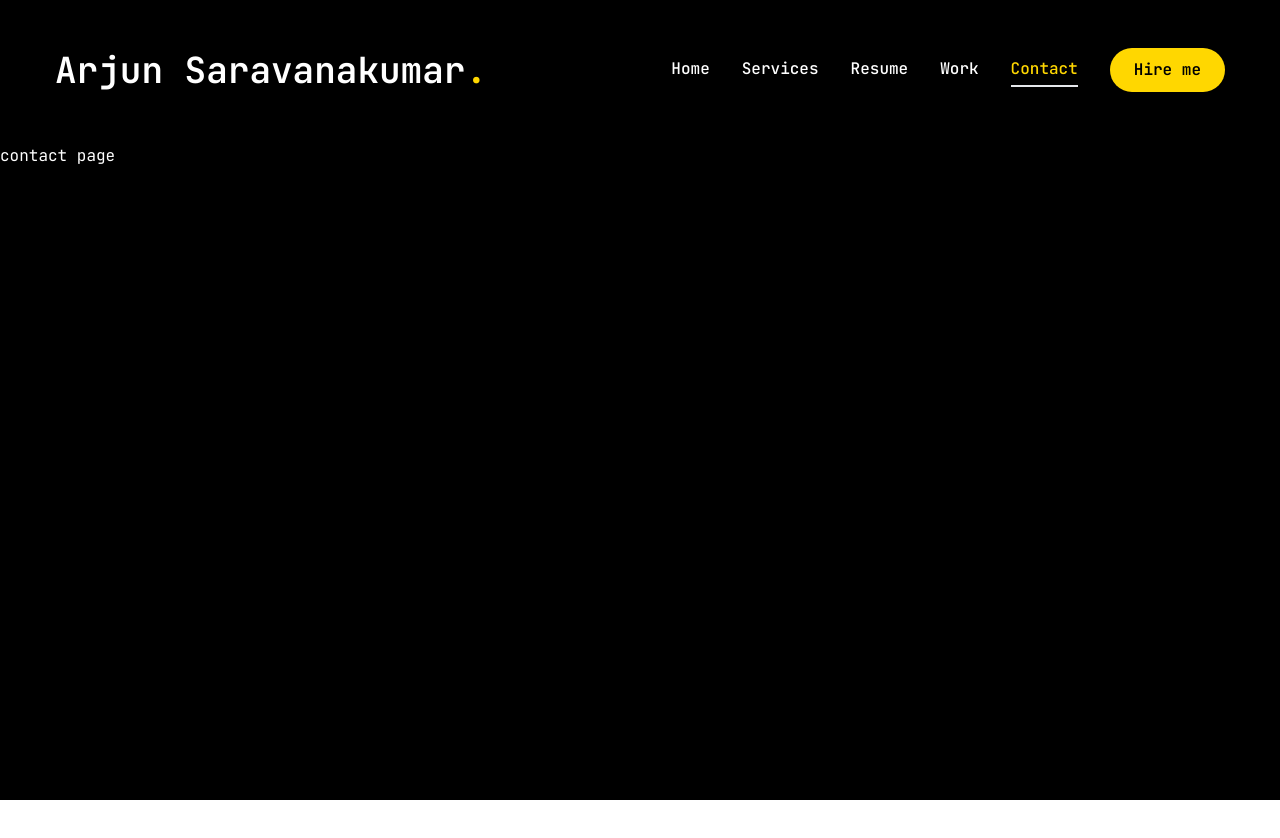
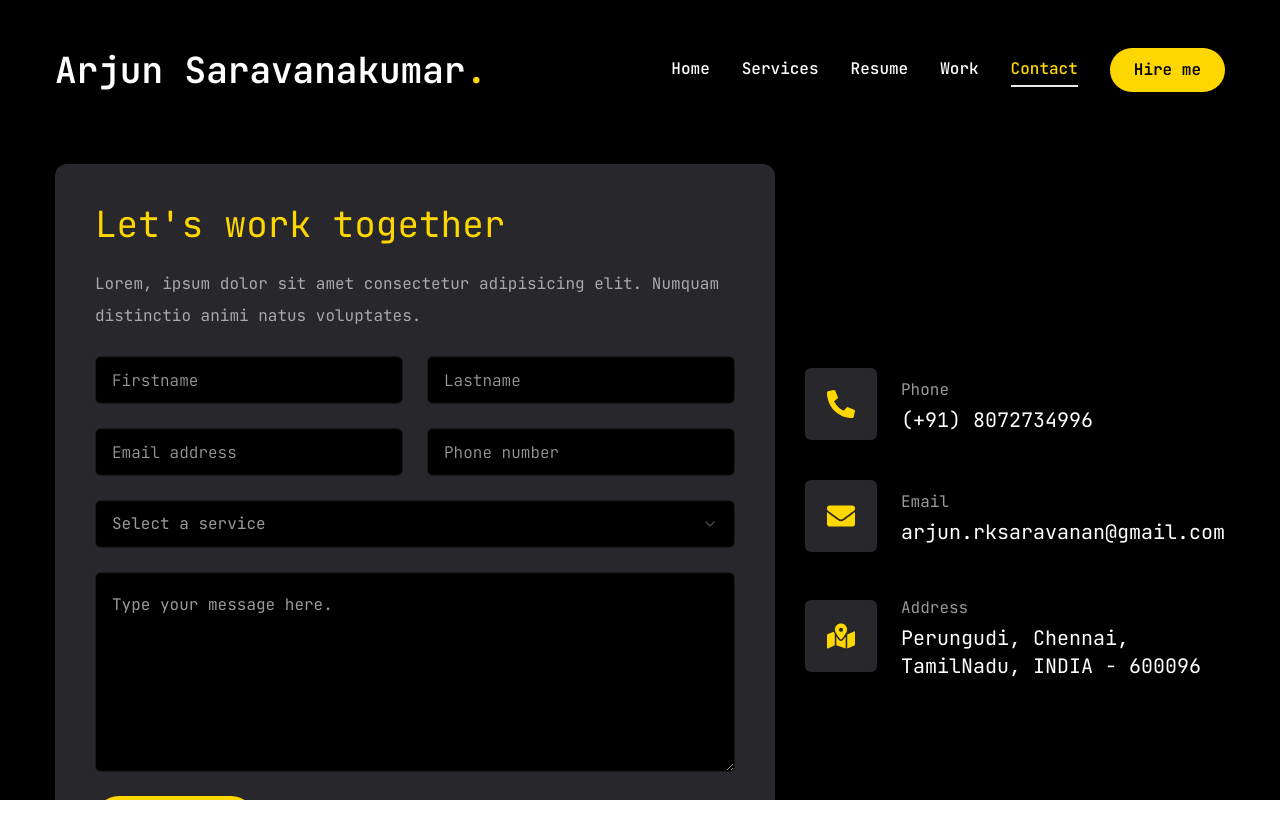
Before and after one commit to arjunrk-test/arjun-portfolio, a Next.js app: page /contact in a window 1280 px wide. Shown: the top 838 px of the page. Before the commit the page ends 800 px from the top, so only its background shows below. Built offline with nearby package versions, Linux system fonts and the light colour scheme.

Commit message:
Create Contact page

```diff
--- a/app/contact/page.jsx
+++ b/app/contact/page.jsx
@@ -1,8 +1,103 @@
-import React from "react";
+"use client";
+import { Button } from "@/components/ui/button";
+import { Input } from "@/components/ui/input";
+import { Textarea } from "@/components/ui/textarea";
+import { Select, SelectContent, SelectGroup, SelectItem, SelectLabel, SelectTrigger, SelectValue } from "@/components/ui/select";
+import { FaPhoneAlt, FaEnvelope, FaMapMarkedAlt } from "react-icons/fa";
+
+const info = [
+    {
+        icon: <FaPhoneAlt />,
+        title: 'Phone',
+        description: '(+91) 8072734996'
+    },
+    {
+        icon: <FaEnvelope />,
+        title: 'Email',
+        description: 'arjun.rksaravanan@gmail.com'
+    },
+    {
+        icon: <FaMapMarkedAlt />,
+        title: 'Address',
+        description: 'Perungudi, Chennai, TamilNadu, INDIA - 600096'
+    }
+]
+
+import { motion } from "framer-motion";
 
 const Contact = () => {
     return (
-        <div>contact page</div>
+        <motion.section
+            initial = {{ opacity: 0 }}
+            animate = {{
+                opacity: 1,
+                transition: { delay: 2.4, duration: 0.4, ease: "easeIn" },
+            }}
+            className = "py-6"
+        >
+            <div className="container mx-auto">
+                <div className="flex flex-col xl:flex-row gap-[30px]">
+                    {/* form */}
+                    <div className="xl:h-[54%] order-2 xl:order-none">
+                        <form className="flex flex-col gap-6 p-10 bg-[#27272c] rounded-xl">
+                            <h3 className="text-4xl text-accent">Let's work together</h3>
+                            <p className="text-white/60">
+                                Lorem, ipsum dolor sit amet consectetur adipisicing elit.
+                                Numquam distinctio animi natus voluptates.
+                            </p>
+                            {/* input */}
+                            <div className="grid grid-cols-1 md:grid-cols-2 gap-6">
+                                <Input type = "firstname" placeholder = "Firstname"/>
+                                <Input type = "lastname" placeholder = "Lastname"/>
+                                <Input type = "email" placeholder = "Email address"/>
+                                <Input type = "phone" placeholder = "Phone number"/>
+                            </div>
+                            {/* select */}
+                            <Select>
+                                <SelectTrigger className="w-full">
+                                    <SelectValue placeholder="Select a service" />
+                                </SelectTrigger>
+                                <SelectContent>
+                                    <SelectGroup>
+                                        <SelectLabel>Select a service</SelectLabel>
+                                        <SelectItem value = "est">Manual Testing</SelectItem>
+                                        <SelectItem value = "cst">Automation Testing</SelectItem>
+                                        <SelectItem value = "mst">Framework Development</SelectItem>
+                                        <SelectItem value = "pst">API Testing</SelectItem>
+                                    </SelectGroup>
+                                </SelectContent>
+                            </Select>
+                            <Textarea
+                            className="h-[200px]"
+                            placeholder="Type your message here."
+                            />
+                            {/* btn */}
+                            <Button size="md" className="max-w-40">
+                                Send Message
+                            </Button>
+                        </form>
+                    </div>
+                    {/* info */}
+                    <div className="flex-1 flex items-center xl:justify-end order-1 xl:order-none mb-8 xl:mb-0">
+                        <ul className="flex flex-col gap-10">
+                            {info.map((item, index) => {
+                                return(
+                                    <li key = {index} className="flex items-center gap-6">
+                                        <div className="w-[52px] h-[52px] xl:w-[72px] xl:h-[72px] bg-[#27272c] text-accent rounded-md flex items-center justify-center">
+                                            <div className="text-[28px]">{item.icon}</div>
+                                        </div>
+                                        <div className="flex-1">
+                                            <p className="text-white/60">{item.title}</p>
+                                            <h3 className="text-xl">{item.description}</h3>
+                                        </div>
+                                    </li>
+                                );
+                            })}
+                        </ul>
+                    </div>
+                </div>
+            </div>
+        </motion.section>
     )
 }
 
--- a/app/layout.jsx
+++ b/app/layout.jsx
@@ -9,7 +9,7 @@
   variable: "--font-jetbrainsMono" });
 
 export const metadata = {
-  title: "Arjun",
+  title: "Arjun Saravanakumar",
   description: "Portfolio by Arjun Saravanakumar",
 };
 
--- a/components/ui/input.jsx
+++ b/components/ui/input.jsx
@@ -7,7 +7,7 @@
     (<input
       type={type}
       className={cn(
-        "flex h-10 w-full rounded-md border border-slate-200 bg-white px-3 py-2 text-sm ring-offset-white file:border-0 file:bg-transparent file:text-sm file:font-medium placeholder:text-slate-500 focus-visible:outline-none focus-visible:ring-2 focus-visible:ring-slate-950 focus-visible:ring-offset-2 disabled:cursor-not-allowed disabled:opacity-50 dark:border-slate-800 dark:bg-slate-950 dark:ring-offset-slate-950 dark:placeholder:text-slate-400 dark:focus-visible:ring-slate-300",
+        "flex h-[48px] rounded-md border border-white/10 focus:border-accent font-light bg-primary px-4 py-5 text-base placeholder:text-white/60 outline-none",
         className
       )}
       ref={ref}
--- a/components/ui/select.jsx
+++ b/components/ui/select.jsx
@@ -16,7 +16,7 @@
   <SelectPrimitive.Trigger
     ref={ref}
     className={cn(
-      "flex h-10 w-full items-center justify-between rounded-md border border-slate-200 bg-white px-3 py-2 text-sm ring-offset-white placeholder:text-slate-500 focus:outline-none focus:ring-2 focus:ring-slate-950 focus:ring-offset-2 disabled:cursor-not-allowed disabled:opacity-50 [&>span]:line-clamp-1 dark:border-slate-800 dark:bg-slate-950 dark:ring-offset-slate-950 dark:placeholder:text-slate-400 dark:focus:ring-slate-300",
+      "flex h-[48px] w-full items-center justify-between rounded-md border border-white/10 bg-primary px-4 py-5 text-base text-white/60 placeholder:test-white/10 focus:border-accent outline-none",
       className
     )}
     {...props}>
@@ -54,7 +54,7 @@
     <SelectPrimitive.Content
       ref={ref}
       className={cn(
-        "relative z-50 max-h-96 min-w-[8rem] overflow-hidden rounded-md border border-slate-200 bg-white text-slate-950 shadow-md data-[state=open]:animate-in data-[state=closed]:animate-out data-[state=closed]:fade-out-0 data-[state=open]:fade-in-0 data-[state=closed]:zoom-out-95 data-[state=open]:zoom-in-95 data-[side=bottom]:slide-in-from-top-2 data-[side=left]:slide-in-from-right-2 data-[side=right]:slide-in-from-left-2 data-[side=top]:slide-in-from-bottom-2 dark:border-slate-800 dark:bg-slate-950 dark:text-slate-50",
+        "relative z-50 max-h-96 min-w-[8rem] overflow-hidden rounded-md border border-white/10 bg-primary text-white shadow-md data-[state=open]:animate-in data-[state=closed]:animate-out data-[state=closed]:fade-out-0 data-[state=open]:fade-in-0 data-[state=closed]:zoom-out-95 data-[state=open]:zoom-in-95 data-[side=bottom]:slide-in-from-top-2 data-[side=left]:slide-in-from-right-2 data-[side=right]:slide-in-from-left-2 data-[side=top]:slide-in-from-bottom-2 dark:border-slate-800 dark:bg-slate-950 dark:text-slate-50",
         position === "popper" &&
           "data-[side=bottom]:translate-y-1 data-[side=left]:-translate-x-1 data-[side=right]:translate-x-1 data-[side=top]:-translate-y-1",
         className
@@ -85,7 +85,7 @@
   <SelectPrimitive.Item
     ref={ref}
     className={cn(
-      "relative flex w-full cursor-default select-none items-center rounded-sm py-1.5 pl-8 pr-2 text-sm outline-none focus:bg-slate-100 focus:text-slate-900 data-[disabled]:pointer-events-none data-[disabled]:opacity-50 dark:focus:bg-slate-800 dark:focus:text-slate-50",
+      "relative flex w-full cursor-pointer select-none items-center rounded-sm py-1.5 pl-8 pr-2 text-sm outline-none focus:bg-accent focus:text-primary data-[disabled]:pointer-events-none data-[disabled]:opacity-50 dark:focus:bg-slate-800 dark:focus:text-slate-50",
       className
     )}
     {...props}>
--- a/components/ui/textarea.jsx
+++ b/components/ui/textarea.jsx
@@ -6,7 +6,7 @@
   return (
     (<textarea
       className={cn(
-        "flex min-h-[80px] w-full rounded-md border border-slate-200 bg-white px-3 py-2 text-sm ring-offset-white placeholder:text-slate-500 focus-visible:outline-none focus-visible:ring-2 focus-visible:ring-slate-950 focus-visible:ring-offset-2 disabled:cursor-not-allowed disabled:opacity-50 dark:border-slate-800 dark:bg-slate-950 dark:ring-offset-slate-950 dark:placeholder:text-slate-400 dark:focus-visible:ring-slate-300",
+        "flex min-h-[80px] w-full rounded-md border border-white/10 bg-primary px-4 py-5 text-base placeholder:text-white/60 focus-visible:outline-none focus-visible:ring-1 focus-visible:ring-accent focus-visible:ring-offset-0 disabled:cursor-not-allowed disabled:opacity-50",
         className
       )}
       ref={ref}
```
